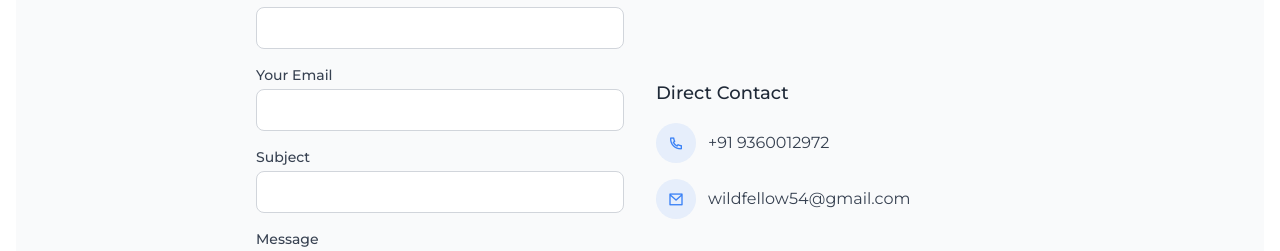
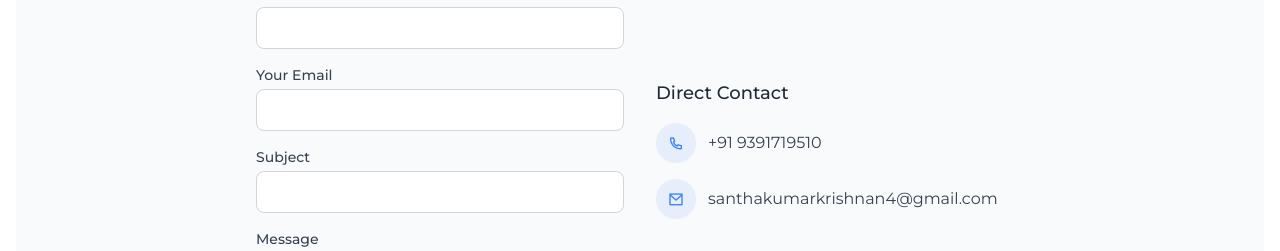
Before and after one commit to Narendiran1205/watch, a plain HTML site: page index.html in a window 1280 px wide. Shown: the part 2085-2336 px from the top of the page. Drawn offline with nearby package versions, Linux system fonts and the light colour scheme.

Commit message:
Update index.html

```diff
--- a/index.html
+++ b/index.html
@@ -503,14 +503,14 @@
                                         <div class="w-10 h-10 flex items-center justify-center bg-primary/10 text-primary rounded-full mr-3">
                                             <i class="ri-phone-line"></i>
                                         </div>
-                                        <a href="tel:9360012972" class="text-gray-700 hover:text-primary">+91 9360012972</a>
+                                        <a href="tel:9391719510" class="text-gray-700 hover:text-primary">+91 9391719510</a>
                                     </div>
 
                                     <div class="flex items-center">
                                         <div class="w-10 h-10 flex items-center justify-center bg-primary/10 text-primary rounded-full mr-3">
                                             <i class="ri-mail-line"></i>
                                         </div>
-                                        <a href="mailto:wildfellow54@gmail.com" class="text-gray-700 hover:text-primary">wildfellow54@gmail.com</a>
+                                        <a href="mailto:santhakumarkrishnan4@gmail.com" class="text-gray-700 hover:text-primary">santhakumarkrishnan4@gmail.com</a>
                                     </div>
                                 </div>
                             </div>
```
